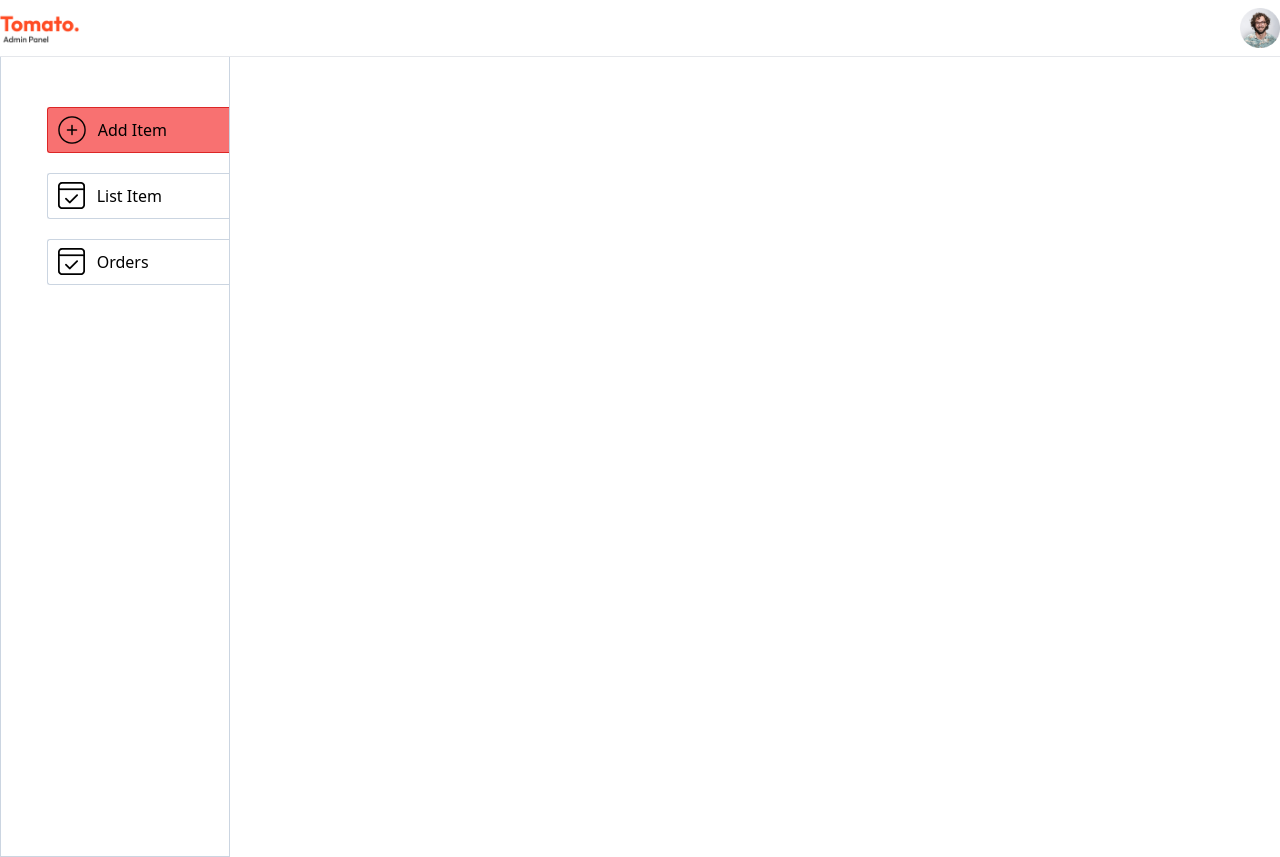
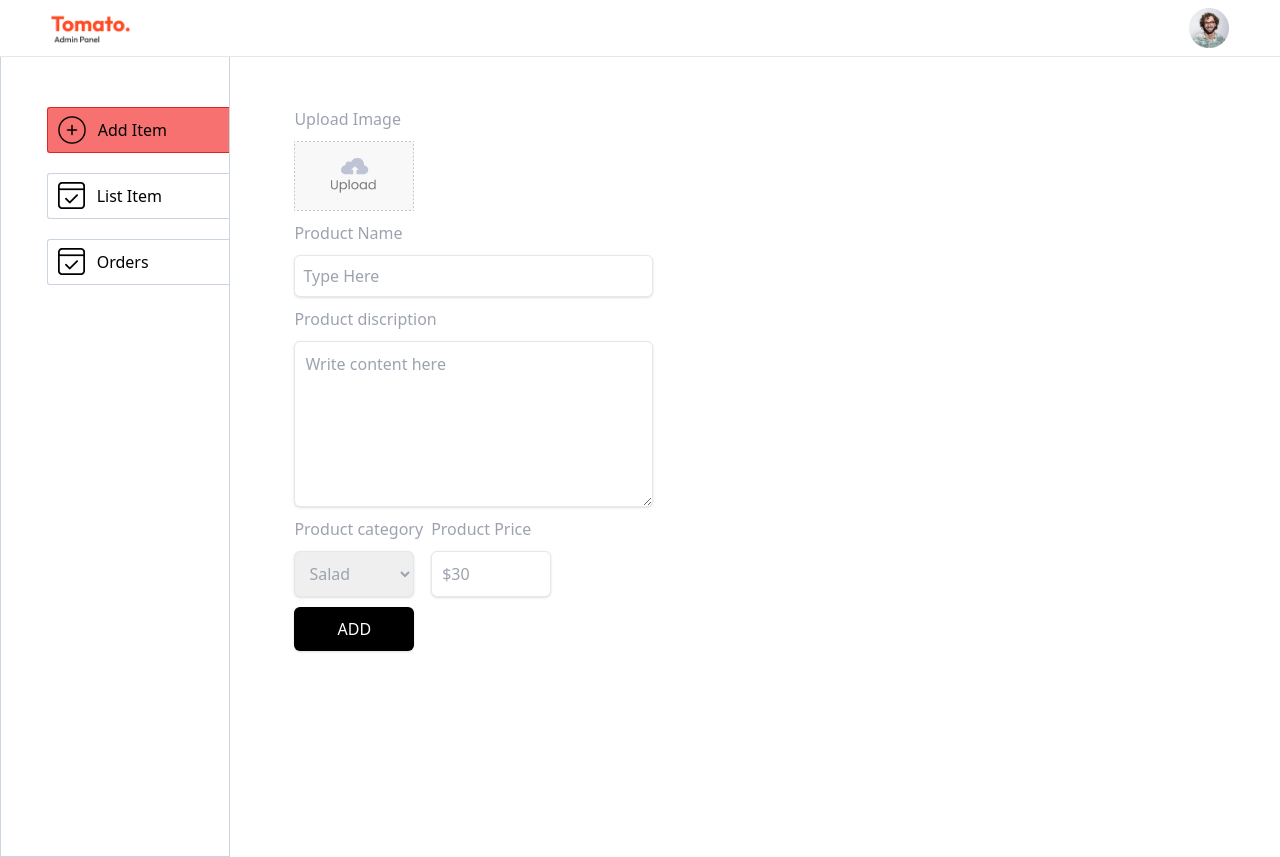
Before and after one commit to Binyam888/Delidash, a React (Vite) app in the folder admin/deldashAdmin/: page /add in a window 1280 px wide. Built offline with nearby package versions, Linux system fonts and the light colour scheme.

Commit message:
created pages for add , order,list , and complted design for add page

```diff
--- a/admin/deldashAdmin/src/App.jsx
+++ b/admin/deldashAdmin/src/App.jsx
@@ -1,6 +1,10 @@
 import React from 'react'
 import Navbar from './components/Navbar'
 import Sidebar from './components/Sidebar'
+import { Route, Routes } from 'react-router-dom'
+import Add from './pages/Add'
+import List from './pages/List'
+import Orders from './pages/Orders'
 
 function App() {
   return (
@@ -9,6 +13,12 @@ function App() {
      < hr/>
       <div className="app-content flex">
         <Sidebar/>
+        <Routes>
+          <Route path='/add' element={<Add/>}/>
+          <Route path='/list' element={<List/>}/>
+          <Route path='/order' element={<Orders/>}/>
+
+        </Routes>
       </div>
     </div>
   )
--- a/admin/deldashAdmin/src/components/Navbar.jsx
+++ b/admin/deldashAdmin/src/components/Navbar.jsx
@@ -1,7 +1,7 @@
 import React from "react";
 import {assets} from '../assets/assets'
 function Navbar() {
-  return <div className="navbar flex justify-between align-middle items-center px-4% py-[8px]">
+  return <div className="navbar flex justify-between align-middle items-center px-[4%] py-[8px]">
     <img className="logo  max-w-[80px]" src={assets.logo} alt="" />
     <img  className="profile-image w-[40px]" src={assets.profile_image} alt="" />
   </div>;
--- a/admin/deldashAdmin/src/index.css
+++ b/admin/deldashAdmin/src/index.css
@@ -6,3 +6,8 @@
 @tailwind base;
 @tailwind components;
 @tailwind utilities;
+.flx-col{
+  display: flex;
+  flex-direction: column;
+  gap: 10px;
+}
--- a/admin/deldashAdmin/src/pages/Add.jsx
+++ b/admin/deldashAdmin/src/pages/Add.jsx
@@ -0,0 +1,84 @@
+import React, { useState } from "react";
+import { assets } from "../assets/assets";
+
+function Add() {
+  const[image, setImage] = useState("");
+  const handleSubmit =(e)=>{
+    e.preventDefault()
+    console.log(image)
+  }
+  return (
+    <div className="add w-[70%] ml-[5vw] mt-[50px] text-gray-400 text-[16px]">
+      <form className="flx-col gap-[20px] ">
+        <div className="add-image flx-col">
+          <p>Upload Image</p>
+          <label htmlFor="image">
+            <img className="w-[120px]" src={image? URL.createObjectURL(image):assets.upload_area} alt="upload" />
+          </label>
+          <input
+            onChange={(e) => setImage(e.target.files[0])}
+            type="file"
+            id="image"
+            hidden
+            required
+          />
+        </div>
+        <div className="add-product-name flx-col w-[40%] ">
+          <p>Product Name</p>
+          <input
+            className=" border focus:outline-none focus:shadow-outline py-[8px] px-[8px] rounded-md shadow outline-slate-300"
+            type="text"
+            name="name"
+            placeholder="Type Here"
+          />
+        </div>
+        <div className="product-discription flx-col w-[40%]">
+          <p>Product discription</p>
+          <textarea
+            className="p-[10px] border rounded-md shadow focus:outline-none "
+            name="description"
+            rows={"6"}
+            placeholder="Write content here"
+          ></textarea>
+        </div>
+        <div className="flex gap-2 w-[40%] ">
+          <div className="catogoryprice flx-col ">
+            <p>Product category</p>
+            <select
+              className="border rounded-md p-[10px] focus:outline-none shadow max-w-[120px] "
+              name="category"
+              id=""
+            >
+              <option value="salad">Salad</option>
+              <option value="Rolls">Rolls</option>
+              <option value="Deserts">Deserts</option>
+              <option value="Sandwich">Sandwich</option>
+              <option value="Cake">Cake</option>
+              <option value="Pure Veg">Pure Veg</option>
+              <option value="Pasta">Pasta</option>
+              <option value="Noodles">Noodles</option>
+            </select>
+          </div>
+          <div className="price flx-col">
+            <p>Product Price</p>
+            <input
+              className="border p-[10px] rounded-md shadow focus:outline-none max-w-[120px] "
+              type="number"
+              name="price"
+              placeholder="$30"
+            />
+          </div>
+        </div>
+        <button
+          onClick={handleSubmit}
+          type="submit"
+          className="add-buttn max-w-[120px] border-none p-[10px] bg-black text-white cursor-pointer rounded-md shadow "
+        >
+          ADD
+        </button>
+      </form>
+    </div>
+  );
+}
+
+export default Add;
--- a/admin/deldashAdmin/src/pages/List.jsx
+++ b/admin/deldashAdmin/src/pages/List.jsx
@@ -0,0 +1,9 @@
+import React from 'react'
+
+function List() {
+  return (
+    <div>List</div>
+  )
+}
+
+export default List
--- a/admin/deldashAdmin/src/pages/Orders.jsx
+++ b/admin/deldashAdmin/src/pages/Orders.jsx
@@ -0,0 +1,9 @@
+import React from 'react'
+
+function Orders() {
+  return (
+    <div>Orders</div>
+  )
+}
+
+export default Orders
```
